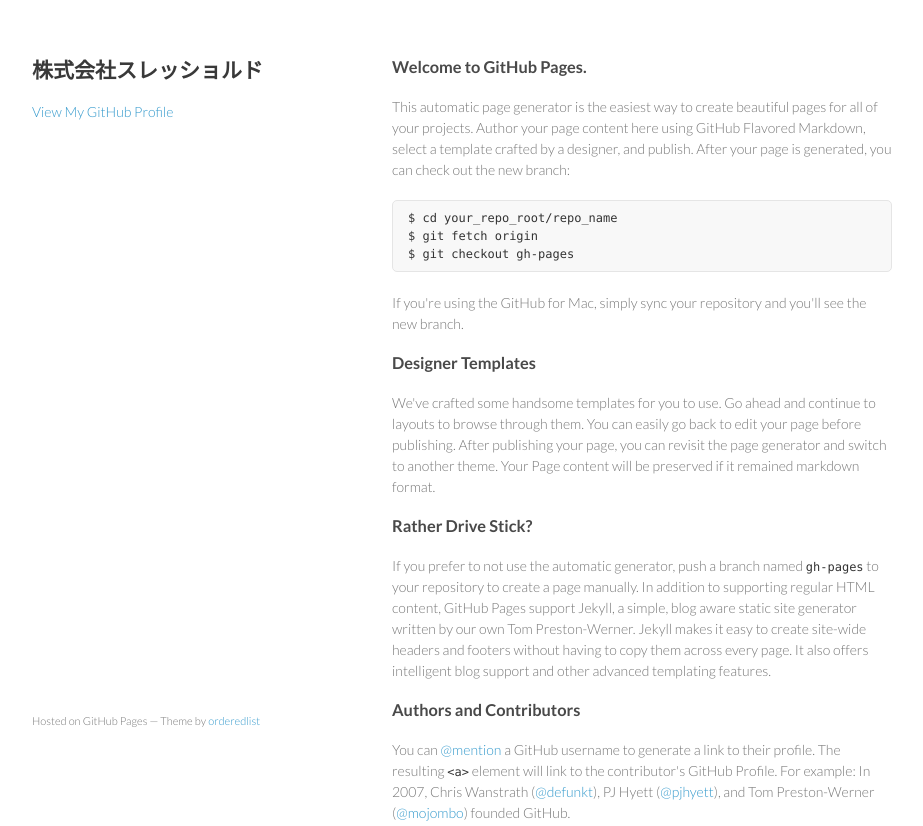
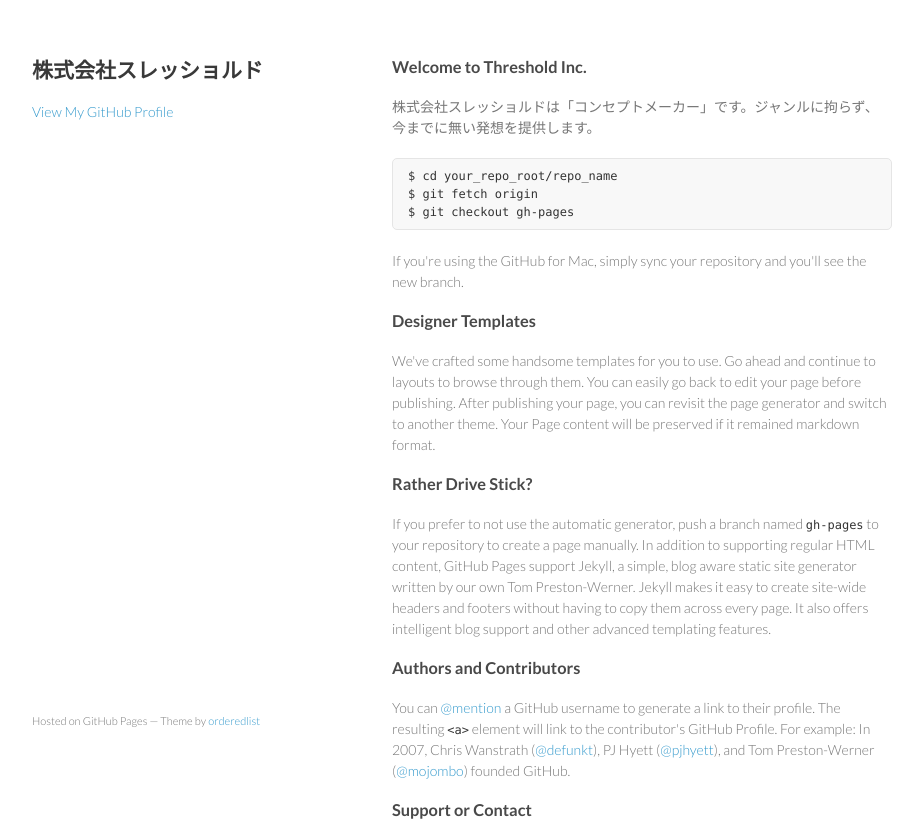
Before and after one commit to hdktsr/hdktsr.github.io, a plain HTML site: page index.html in a window 1280 px wide. Shown: the top 826 px of the page, without its empty margins (178-1101 px from the left). Drawn offline with Linux system fonts and the light colour scheme.

Commit message:
Update index.html

```diff
--- a/index.html
+++ b/index.html
@@ -24,9 +24,9 @@
       </header>
       <section>
         <h3>
-<a id="welcome-to-github-pages" class="anchor" href="#welcome-to-github-pages" aria-hidden="true"><span class="octicon octicon-link"></span></a>Welcome to GitHub Pages.</h3>
+<a id="welcome-to-github-pages" class="anchor" href="#welcome-to-github-pages" aria-hidden="true"><span class="octicon octicon-link"></span></a>Welcome to Threshold Inc.</h3>
 
-<p>This automatic page generator is the easiest way to create beautiful pages for all of your projects. Author your page content here using GitHub Flavored Markdown, select a template crafted by a designer, and publish. After your page is generated, you can check out the new branch:</p>
+<p>株式会社スレッショルドは「コンセプトメーカー」です。ジャンルに拘らず、今までに無い発想を提供します。</p>
 
 <pre><code>$ cd your_repo_root/repo_name
 $ git fetch origin
```
